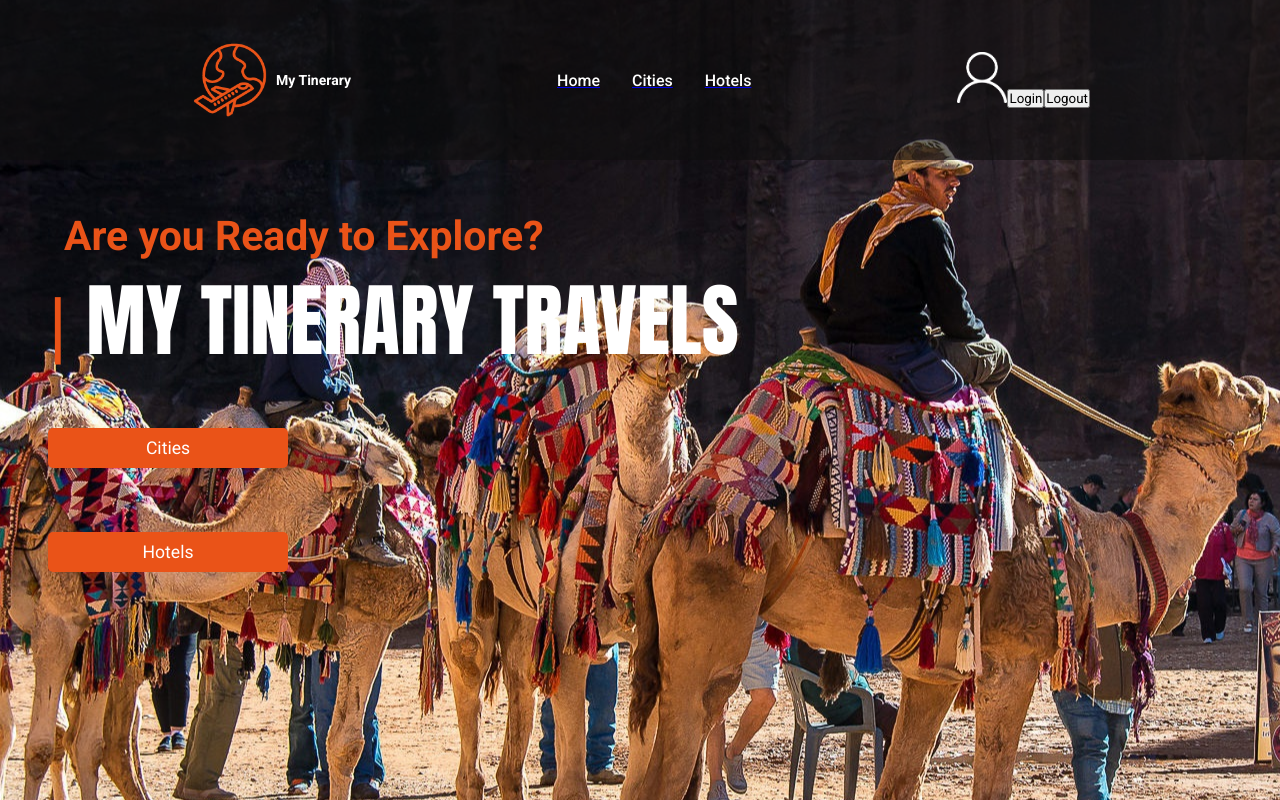
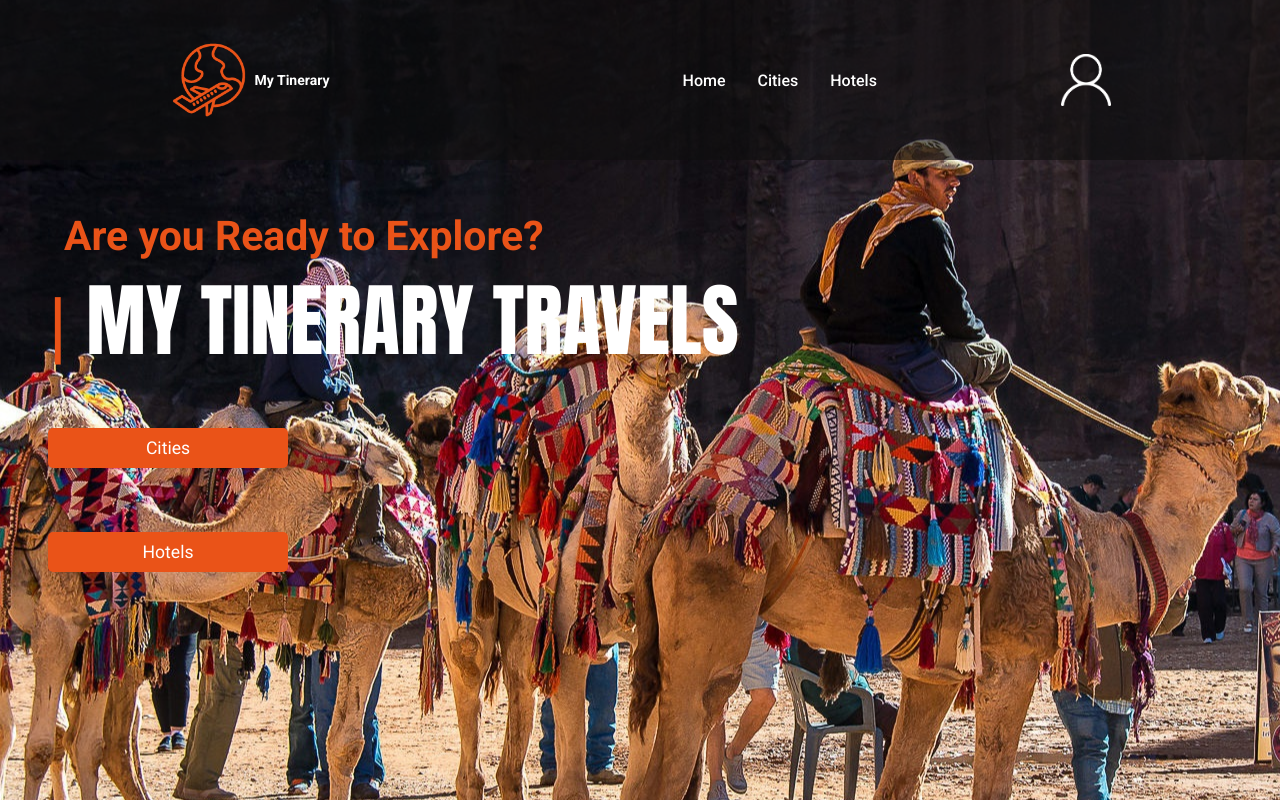
Before and after one commit to SantiagoDelgadoo/my-tinerary-team-kingca-one, a React (Create React App) app: page /home in a window 1280 px wide. Built offline with nearby package versions, Linux system fonts and the light colour scheme.

Commit message:
Agregue estilos en la hamburguesa

```diff
--- a/public/index.html
+++ b/public/index.html
@@ -16,13 +16,13 @@
     <link rel="preconnect" href="https://fonts.gstatic.com" crossorigin>
     <link href="https://fonts.googleapis.com/css2?family=Anton&display=swap" rel="stylesheet">
 
-
   <!--
       manifest.json provides metadata used when your web app is installed on a
       user's mobile device or desktop. See https://developers.google.com/web/fundamentals/web-app-manifest/
     -->
   <link rel="manifest" href="%PUBLIC_URL%/manifest.json" />
   <!--
+
       Notice the use of %PUBLIC_URL% in the tags above.
       It will be replaced with the URL of the `public` folder during the build.
       Only files inside the `public` folder can be referenced from the HTML.
--- a/src/App.css
+++ b/src/App.css
@@ -73,6 +73,33 @@ ul:hover {
   width: 50px;
 }
 
+.usuario {
+  display: flex;
+  flex-direction: column;
+}
+
+.usuario button {
+  background-color:#EA5318;
+  color: white;
+  border: none;
+  margin-top: 16px;
+  border-radius: 6px;
+}
+
+.containerBurger {
+  display: flex;
+  flex-direction: column;
+}
+
+.containerBurger button {
+  background-color:#EA5318;
+  color: white;
+  border: none;
+  margin-top: 16px;
+  border-radius: 6px;
+  padding: 2px;
+}
+
 .subtituloHome1 {
   color: #EA5318;
   font-size: 35px;
@@ -125,11 +152,29 @@ h1 {
   background-color: #467BE7;
 }
 
+.menuBurguer {
+  width: 35px;
+}
+
+
+@media (min-width: 769px) {
+  .menuBurguer {
+    display: none;
+  }
+}
+@media (max-width: 768px) {
+  nav {
+    display: none;
+  }
+
+}
+
+
 @media (max-width: 850px) {
   h1 {
     font-size: 60px;
   }
-}
+  }
 
 @media (max-width: 630px) {
   h1 {
--- a/src/components/NavBar.jsx
+++ b/src/components/NavBar.jsx
@@ -1,44 +1,59 @@
 import React from "react";
-import {Link as NavLink} from 'react-router-dom'
+import { Link as NavLink } from "react-router-dom";
 import { useState } from "react";
 export default function NavBar() {
-  let [seeLogin,setSeeLogin] = useState (true)
+  let [seeLogin, setSeeLogin] = useState(false);
   let change = () => {
-    setSeeLogin (!seeLogin)
-  }
-
+    setSeeLogin(!seeLogin);
+  };
+  let [seeMenu, setSeeMenu] = useState(true);
+  let changeMenu = () => {
+    setSeeMenu(!seeMenu);
+  };
 
   return (
     <div className="containerGrande">
       <div className="ContainerHome1">
         <div className="logo">
-        <img src="./img/logo.png" alt="Logo de la pagina"/>
+          <img src="./img/logo.png" alt="Logo de la pagina" />
           <p className="textoLogo">My Tinerary</p>
         </div>
+
+        {seeMenu ? (
+          <div className="containerBurger">
+            <img src="./img/hambur.png" className="menuBurguer" onClick={changeMenu} alt="Menu Desplegable"/>
+          </div>
+        ) : (
+          <div className="containerBurger">
+            <img src="./img/hambur.png" className="menuBurguer" onClick={changeMenu} alt="Menu Desplegable"/>
+            <button>Home</button>
+            <button>Cities</button>
+            <button>Hotels</button>
+          </div>
+        )}
         <nav>
-        <NavLink to="/home">
+          <NavLink style={{textDecoration: 'none'}} to="/home">
             <ul>Home</ul>
           </NavLink>
-        <NavLink to="/cities">
+          <NavLink style={{textDecoration: 'none'}}to="/cities">
             <ul>Cities</ul>
           </NavLink>
-        <NavLink to="/hotels">
+          <NavLink style={{textDecoration: 'none'}}to="/hotels">
             <ul>Hotels</ul>
           </NavLink>
         </nav>
-      {
-        seeLogin
-        ? (<div className="usuario">
-        <img src="./img/usuario.png" onClick={change} alt="Usuario"/>
+        {seeLogin ? (
+          <div className="usuario">
+            <img src="./img/usuario.png" onClick={change} alt="Usuario" />
             <button>Login</button>
             <button>Logout</button>
-          </div>)
-          : (<div className="usuario">
-          <img src="./img/usuario.png" onClick={change} alt="Usuario"/>
-            </div>)
-      }
           </div>
-
+        ) : (
+          <div className="usuario">
+            <img src="./img/usuario.png" onClick={change} alt="Usuario" />
+          </div>
+        )}
+      </div>
     </div>
   );
 }
```
Also changed, not shown: public/img/hambur.png (added). Lines whose indentation alone changed are shown as unchanged.
